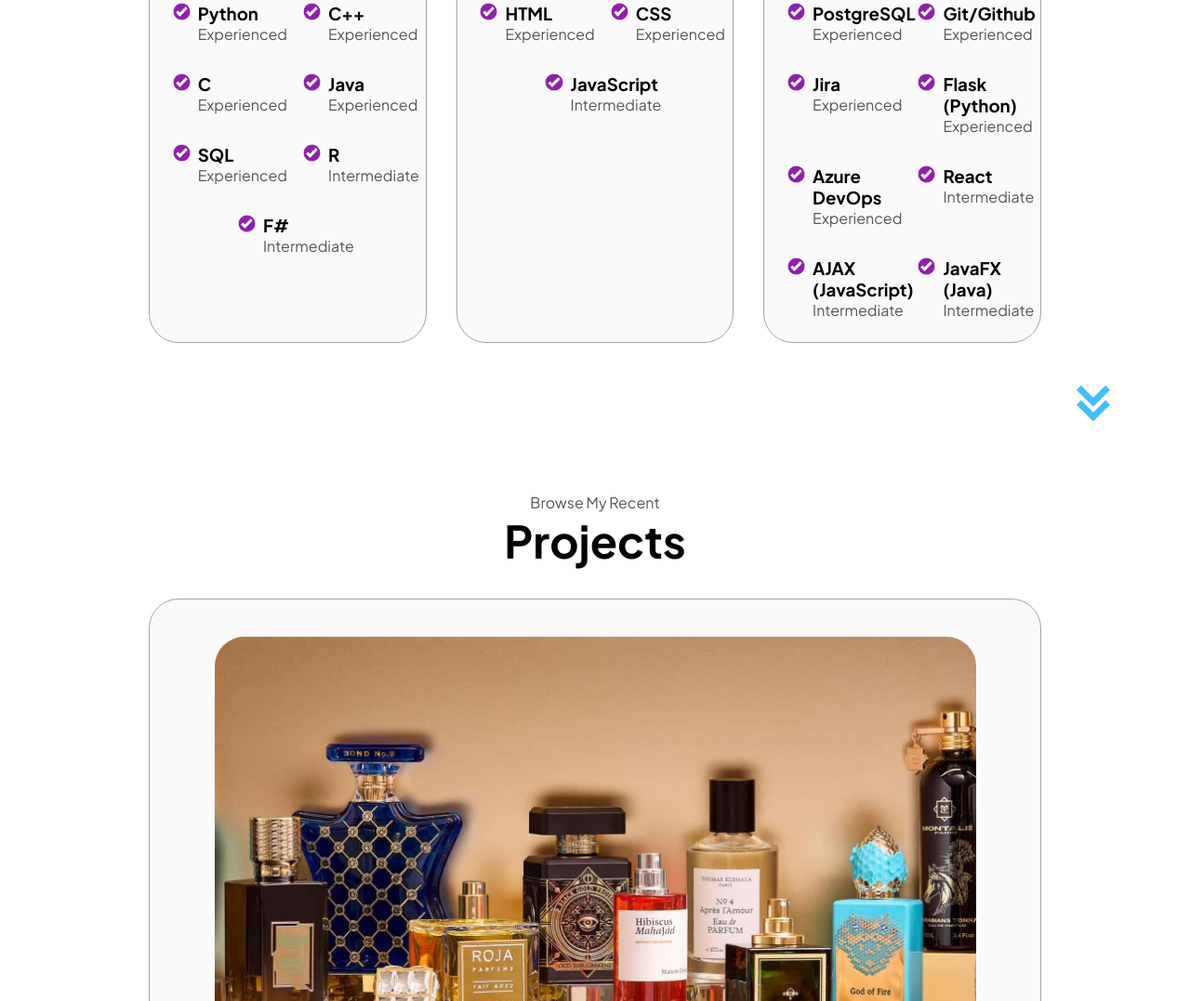
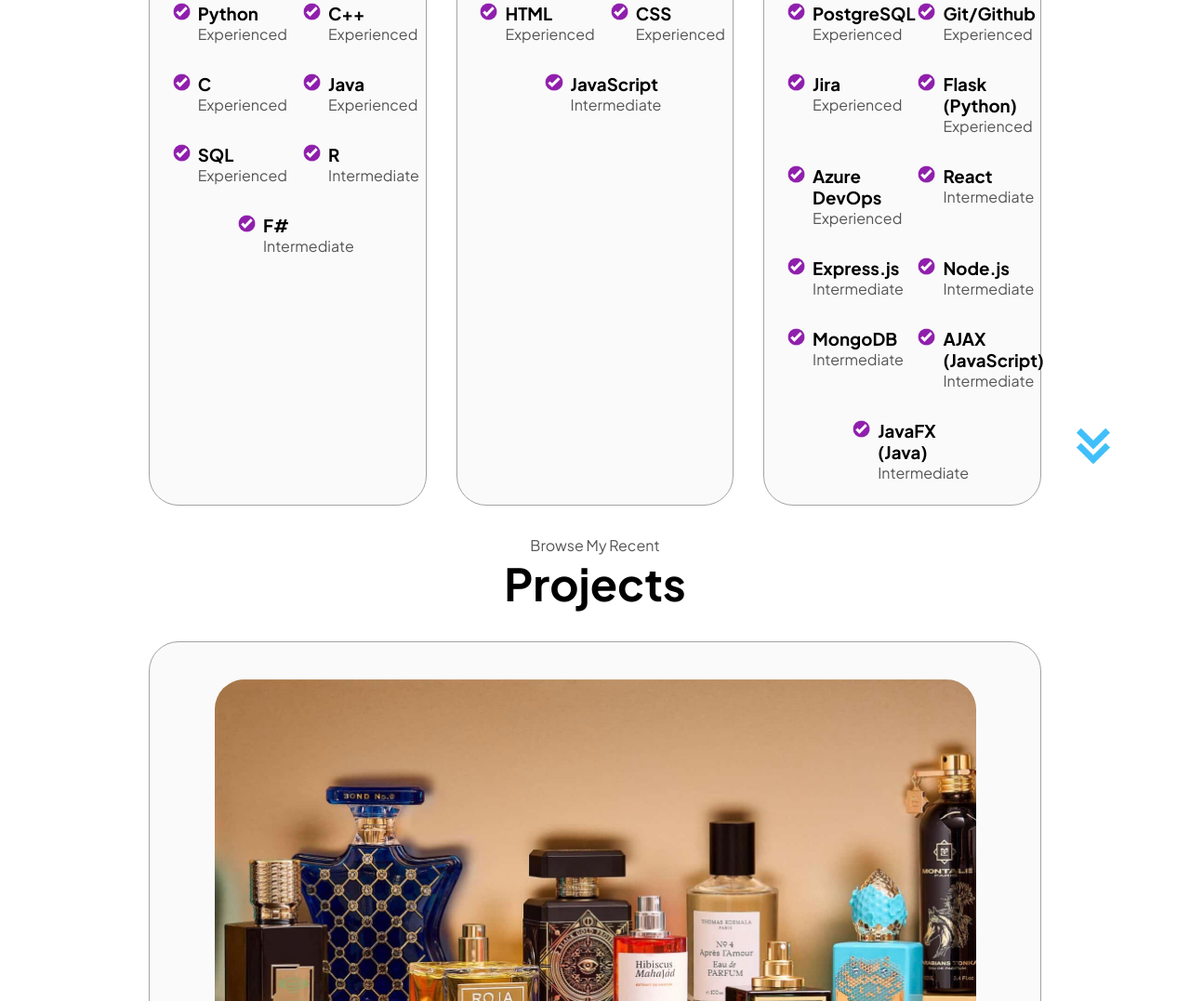
Before and after one commit to christianjmartin/PersonalWebsite, a plain HTML site: page index.html in a window 1280 px wide. Shown: the part 1814-2891 px from the top of the page at 93% size. Drawn offline with Linux system fonts and the light colour scheme.

Commit message:
expereince update

```diff
--- a/index.html
+++ b/index.html
@@ -296,6 +296,36 @@
                             class="icon2"
                             />
                             <div>
+                                <h3>Express.js</h3>
+                                <p>Intermediate</p>
+                            </div>
+                        </article>
+                        <article>
+                            <img src="./assets/checkmark.svg.png"
+                            alt="Experience icon"
+                            class="icon2"
+                            />
+                            <div>
+                                <h3>Node.js</h3>
+                                <p>Intermediate</p>
+                            </div>
+                        </article>
+                        <article>
+                            <img src="./assets/checkmark.svg.png"
+                            alt="Experience icon"
+                            class="icon2"
+                            />
+                            <div>
+                                <h3>MongoDB</h3>
+                                <p>Intermediate</p>
+                            </div>
+                        </article>
+                        <article>
+                            <img src="./assets/checkmark.svg.png"
+                            alt="Experience icon"
+                            class="icon2"
+                            />
+                            <div>
                                 <h3>AJAX (JavaScript)</h3>
                                 <p>Intermediate</p>
                             </div>
```
